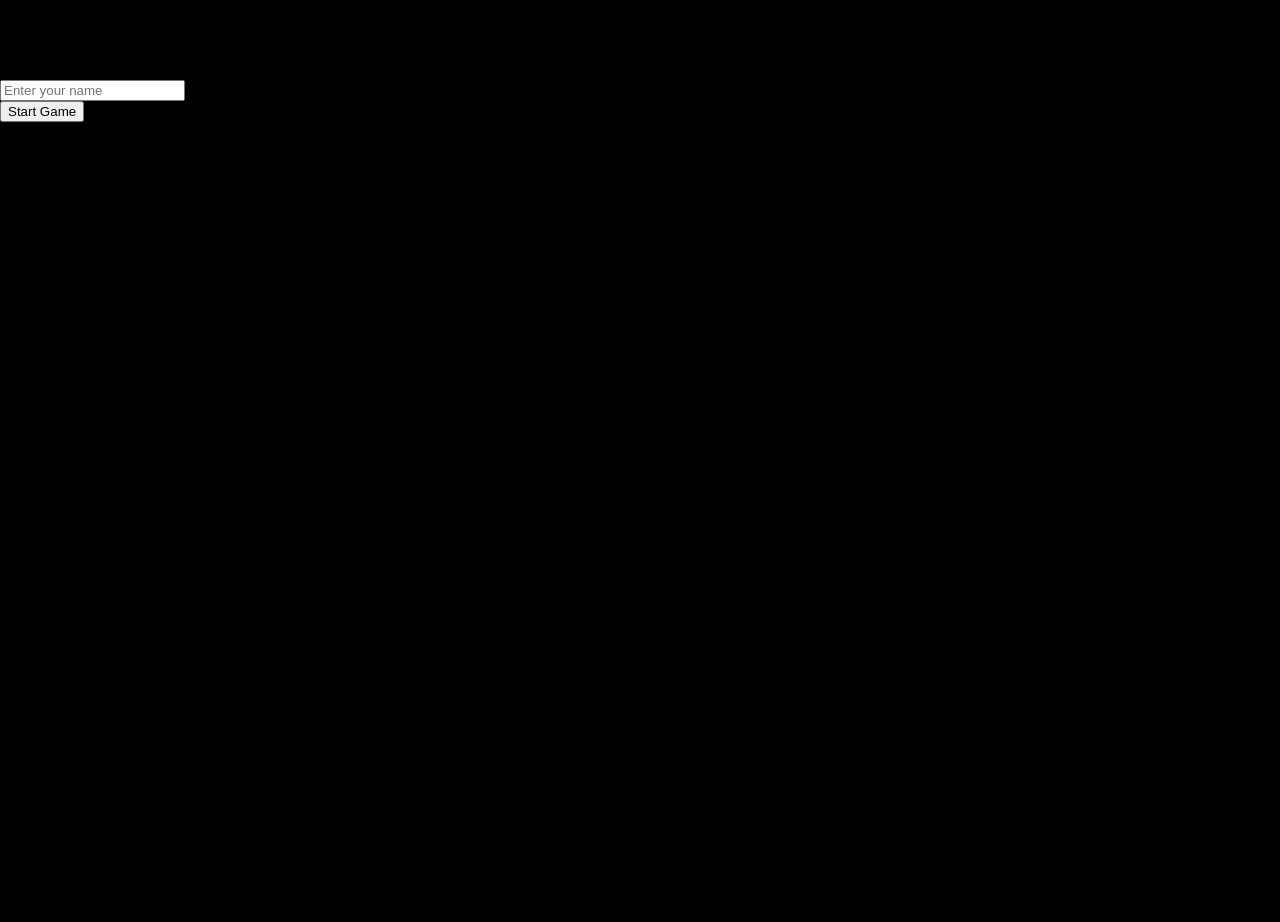
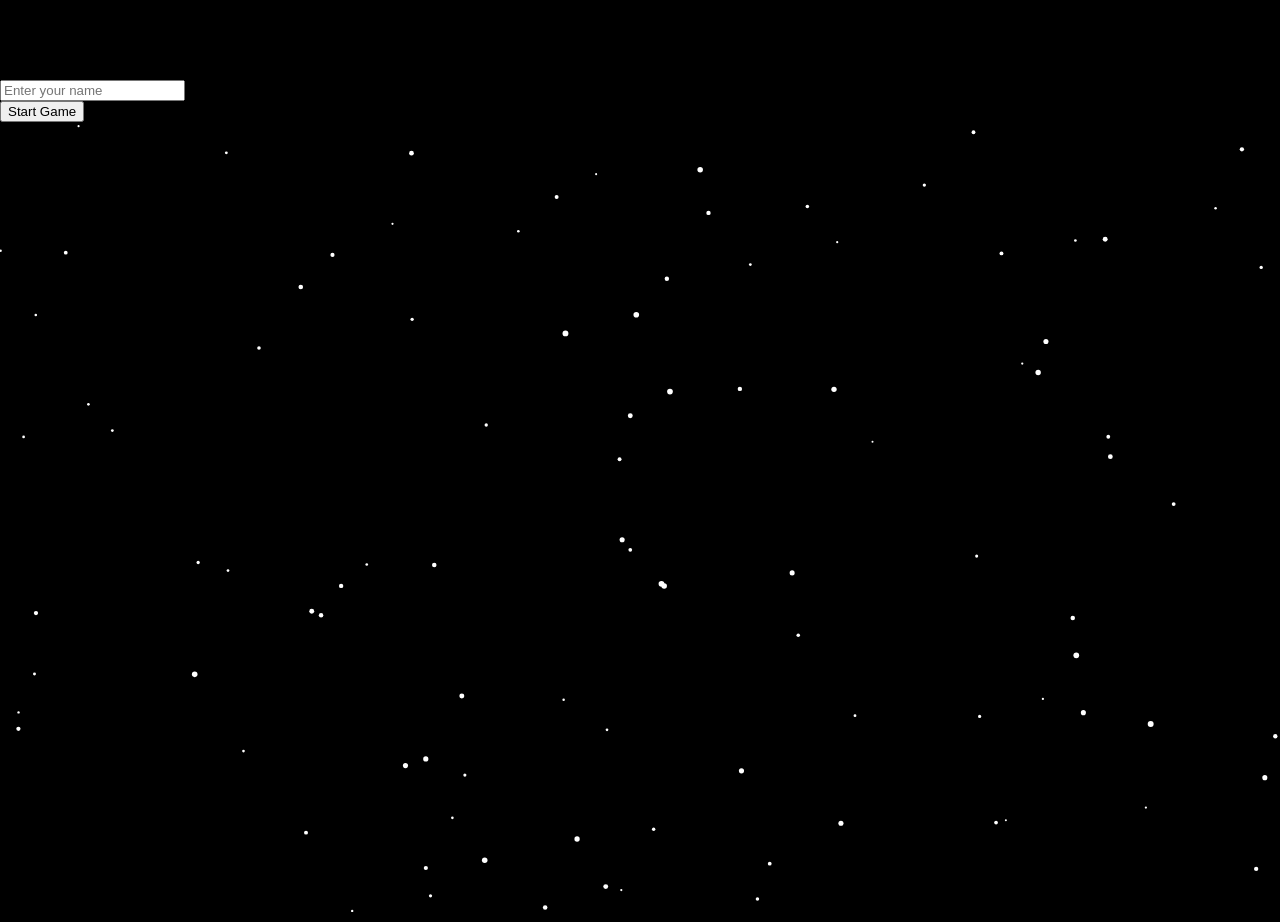
Before and after one commit to SAAH-TECH/playport, a plain HTML site: page index.html in a window 1280 px wide. Before the commit the page ends 800 px from the top, so only its background shows below. Drawn offline with Linux system fonts and the light colour scheme.

Commit message:
Update index.html

```diff
--- a/index.html
+++ b/index.html
@@ -56,3 +56,60 @@
 
 </body>
 </html>
+<!DOCTYPE html>
+<html lang="en">
+<head>
+  <meta charset="UTF-8">
+  <title>Animated Background</title>
+  <style>
+    body, html {
+      margin: 0;
+      padding: 0;
+      overflow: hidden;
+      background: black;
+    }
+    canvas {
+      display: block;
+    }
+  </style>
+</head>
+<body>
+  <canvas id="bg"></canvas>
+  <script>
+    const canvas = document.getElementById("bg");
+    const ctx = canvas.getContext("2d");
+    canvas.width = window.innerWidth;
+    canvas.height = window.innerHeight;
+
+    const particles = [];
+
+    for (let i = 0; i < 100; i++) {
+      particles.push({
+        x: Math.random() * canvas.width,
+        y: Math.random() * canvas.height,
+        r: Math.random() * 2 + 1,
+        dx: (Math.random() - 0.5) * 2,
+        dy: (Math.random() - 0.5) * 2,
+      });
+    }
+
+    function animate() {
+      ctx.clearRect(0, 0, canvas.width, canvas.height);
+      particles.forEach(p => {
+        ctx.beginPath();
+        ctx.arc(p.x, p.y, p.r, 0, Math.PI * 2);
+        ctx.fillStyle = "white";
+        ctx.fill();
+        p.x += p.dx;
+        p.y += p.dy;
+
+        if (p.x < 0 || p.x > canvas.width) p.dx *= -1;
+        if (p.y < 0 || p.y > canvas.height) p.dy *= -1;
+      });
+      requestAnimationFrame(animate);
+    }
+
+    animate();
+  </script>
+</body>
+</html>
```
